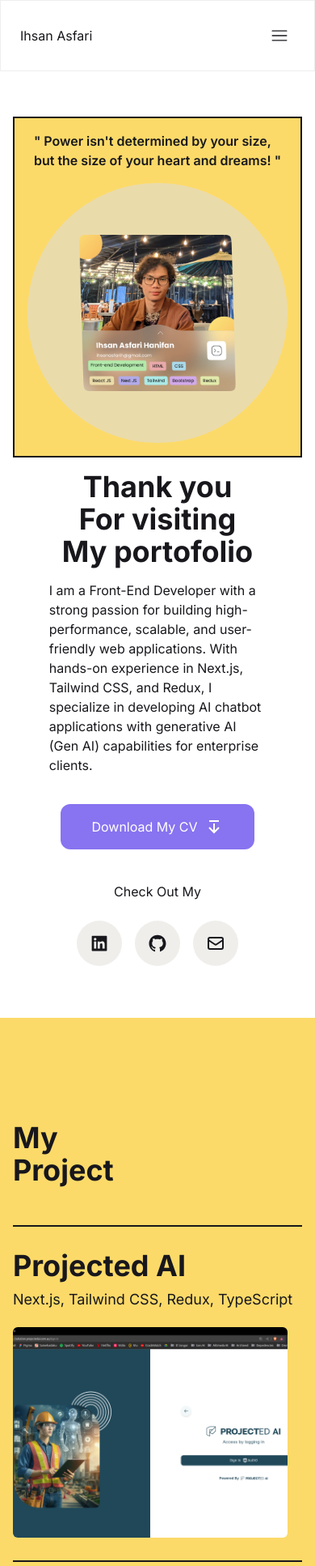
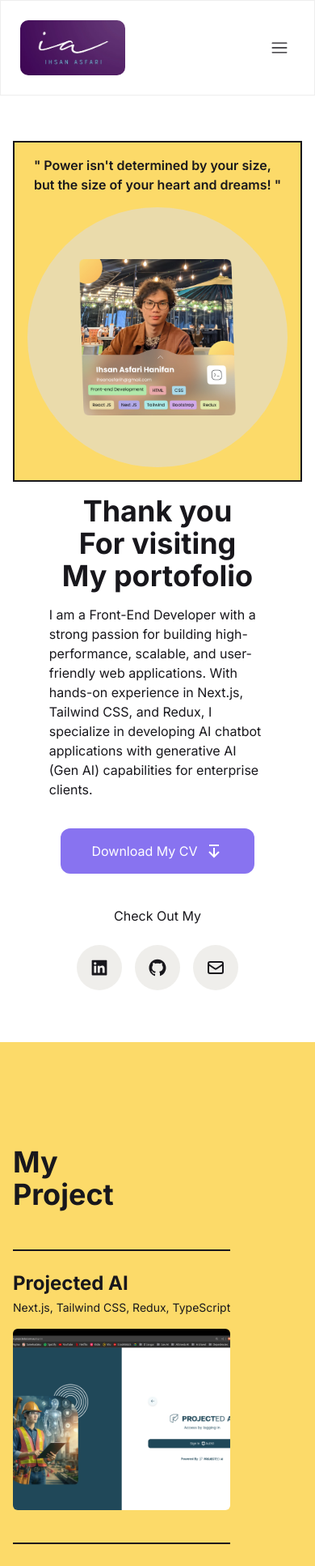
Before and after one commit to Ihsanasfari/myporto2, a Next.js app: page / in a window 390 px wide. Shown: the top 1934 px of the page at 81% size. Built offline with nearby package versions, Linux system fonts and the light colour scheme.

Commit message:
ad logo and new download

```diff
--- a/src/app/components/ProjectList/index.js
+++ b/src/app/components/ProjectList/index.js
@@ -4,14 +4,18 @@ import Link from "next/link";
 import projectData from "/public/data/projectData.json";
 const ProjectList = async () => {
   return (
-    <div className="grid md:grid-cols-2 xl:grid-cols-2 2xl:grid-cols-3 3xl:grid-cols-4 gap-y-5 gap-x-10 text-primary3">
+    <div className="grid grid-cols-1 sm:grid-cols-2 xl:grid-cols-2 2xl:grid-cols-3 3xl:grid-cols-4 gap-y-8 gap-x-6 text-primary3">
       {projectData.map((project) => {
         return (
-          <div className="flex flex-col gap-5 " key={project?.id}>
-            <hr className="h-[2px] my-2 bg-primary3 border-0 " />
-            <div className="flex flex-col gap-2">
-              <h1 className="text-4xl font-bold">{project?.projectName}</h1>
-              <h2 className="text-lg">{project?.buildWith}</h2>
+          <div className="flex flex-col gap-4 w-full" key={project?.id}>
+            <hr className="h-[2px] my-2 bg-primary3 border-0" />
+            <div className="flex flex-col gap-1">
+              <h1 className="text-2xl sm:text-3xl lg:text-4xl font-bold">
+                {project?.projectName}
+              </h1>
+              <h2 className="text-sm sm:text-base lg:text-lg">
+                {project?.buildWith}
+              </h2>
             </div>
             <Link
               href={{
@@ -30,10 +34,10 @@ const ProjectList = async () => {
               }}
               style={{ backgroundImage: `url(${project?.images[0]})` }}
               id={project?.id}
-              className="flex rounded-md w-[340px] lg:w-[400px] h-[260px] items-center justify-center cursor-pointer  bg-cover bg-center relative overflow-hidden"
+              className="w-full h-56 sm:h-64 md:h-72 lg:h-80 bg-cover bg-center rounded-md relative flex items-center justify-center cursor-pointer overflow-hidden"
             >
-              <div className="flex items-center justify-center group absolute inset-0 transition-all  ease-in-out duration-300 hover:bg-primary3 hover:bg-opacity-95">
-                <span className="text-primary1 opacity-0 group-hover:opacity-100 ease-in-out duration-1000">
+              <div className="flex items-center justify-center group absolute inset-0 transition-all ease-in-out duration-300 hover:bg-primary3 hover:bg-opacity-95">
+                <span className="text-primary1 opacity-0 group-hover:opacity-100 transition-opacity duration-1000">
                   View More
                 </span>
               </div>
--- a/src/app/components/TopNav/index.js
+++ b/src/app/components/TopNav/index.js
@@ -6,6 +6,7 @@ import { AiFillLinkedin, AiFillGithub } from "react-icons/ai";
 import { IoArrowBackOutline } from "react-icons/io5";
 import { useState } from "react";
 import { RxHamburgerMenu } from "react-icons/rx";
+import Image from "next/image";
 function TopNav() {
   const pathname = usePathname();
 
@@ -15,7 +16,15 @@ function TopNav() {
   return (
     <nav className="border flex justify-center sticky top-0 z-10  text-neutral-700 bg-white text-primary3">
       <div className="max-w-screen-xl flex flex-wrap items-center justify-between lg:flex-nowrap w-full   p-6">
-        <Link href="/">Ihsan Asfari</Link>
+        <Link className="flex items-center gap-2" href="/">
+          <Image
+            className="w-[130px] h-[68px] rounded-[10px]"
+            src="/images/mylogo/ia_logo_2.webp"
+            alt="logo"
+            width={600}
+            height={343}
+          />
+        </Link>
         {isHomePage ? (
           <button
             className="lg:hidden hover:bg-primary3 hover:bg-opacity-25 transition-all ease-in-out p-2 rounded-full"
--- a/src/app/page.js
+++ b/src/app/page.js
@@ -50,7 +50,7 @@ export default function Home() {
               <Link
                 target="_blank"
                 href={
-                  "https://drive.google.com/file/d/1MwmVZHsPXVfxS4Msh1aau_AwLB2CZkPR/view?usp=sharing"
+                  "https://drive.google.com/file/d/1-7xsZz1kjkTFTsNZaNBllvmOQclNRKzG/view?usp=drive_link"
                 }
                 className="flex gap-2 w-60 items-center justify-center  rounded-xl px-2 py-4 mt-5 text-base cursor-pointer transition ease-in-out delay-150 bg-primary4 hover:bg-primary5 hover:-translate-y-1 hover:scale-110  duration-300 text-white"
               >
```
Also changed, not shown: public/images/mylogo/ia_logo_1.webp (added), public/images/mylogo/ia_logo_2.webp (added).
